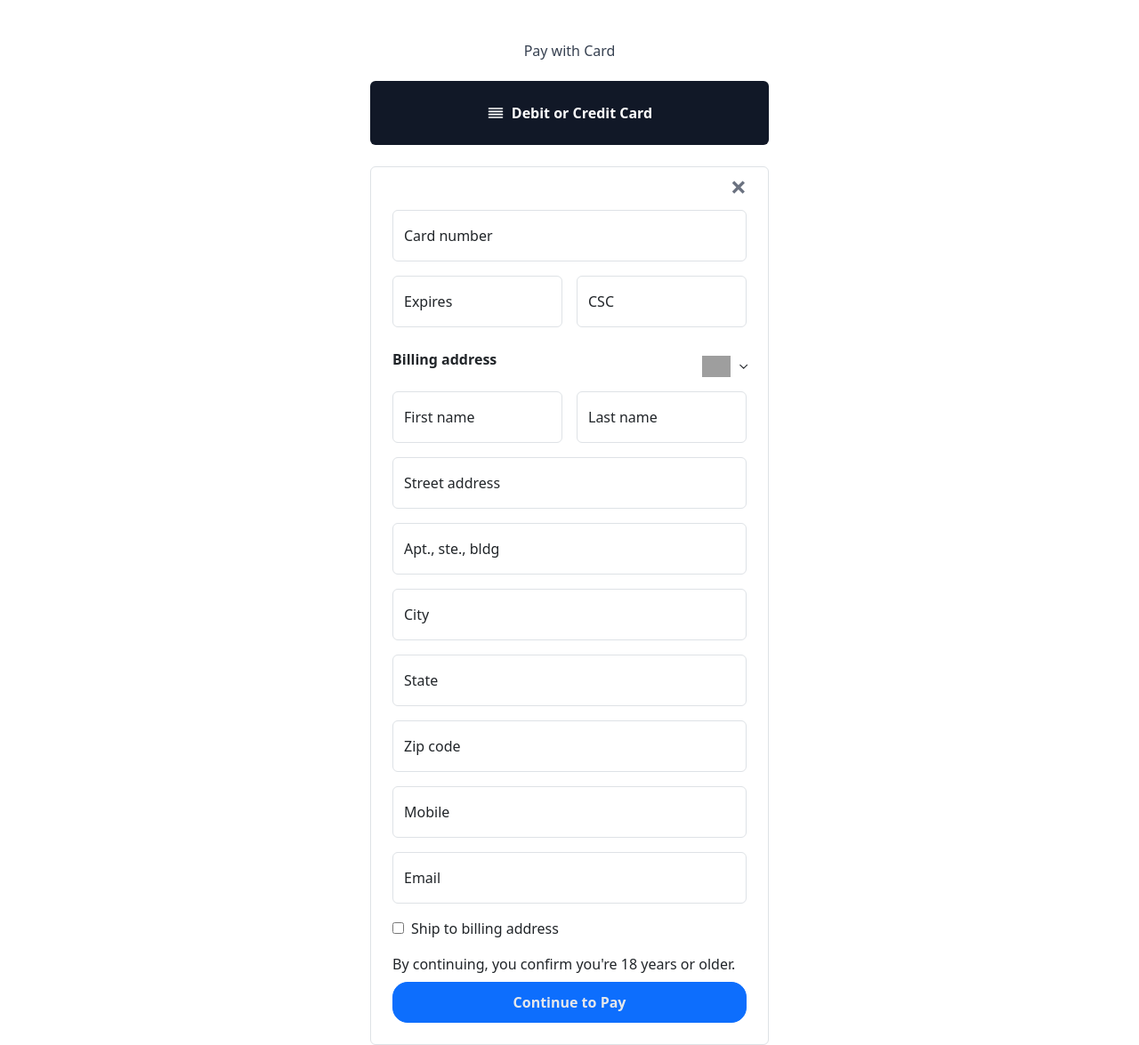
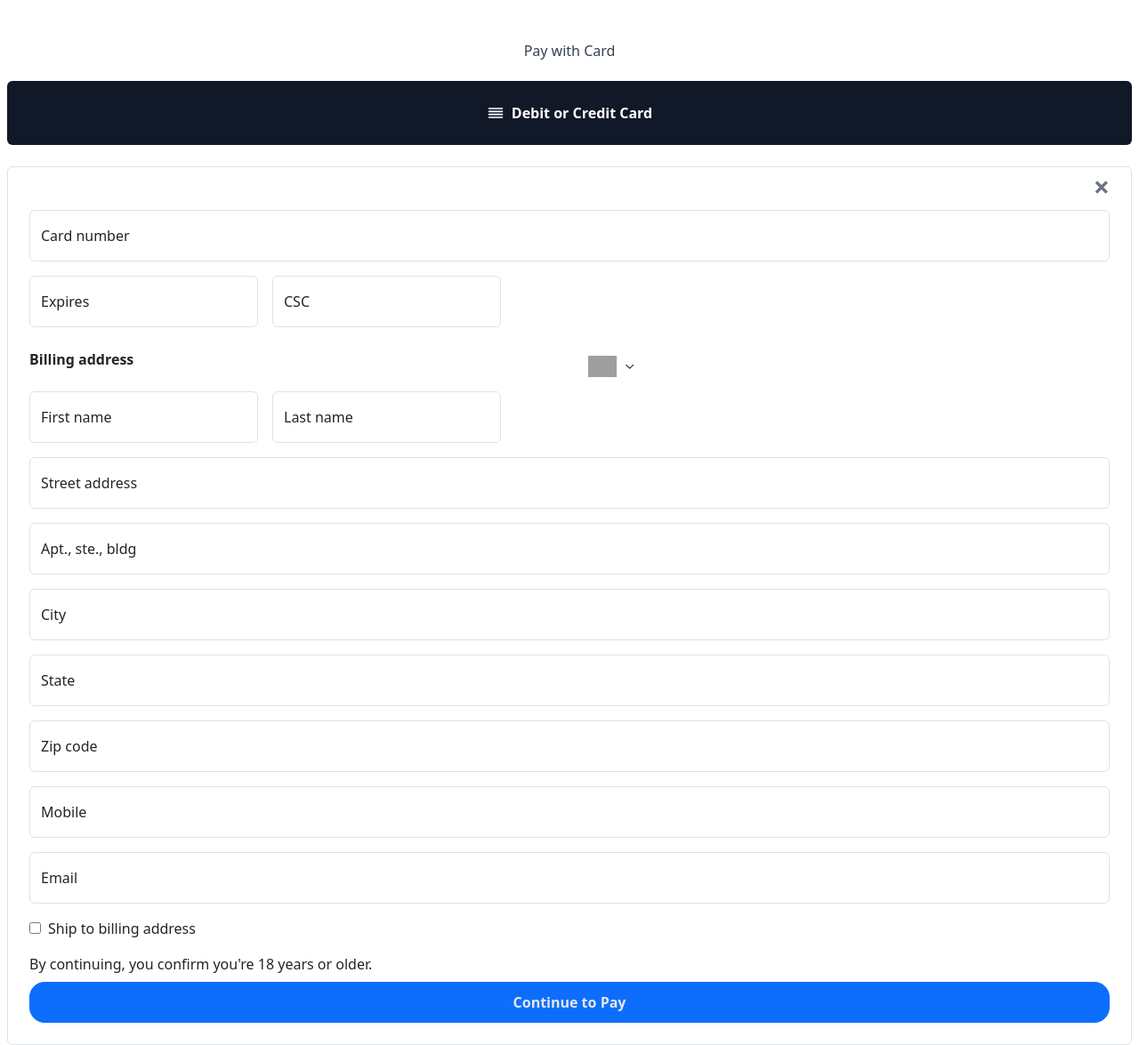
Before and after one commit to Ezekiah3854/Tatt-Appointment-Booking, a Flask app: page /p/card in a window 1280 px wide. Shown: the whole page at 89% size. Run offline with Flask 3, Linux system fonts and the light colour scheme; some libraries are stand-ins or nearby versions; grey boxes are pictures that could not be loaded.

Commit message:
commit changes

```diff
--- a/templates/debitdet.html
+++ b/templates/debitdet.html
@@ -10,6 +10,11 @@
     <script src="https://cdn.tailwindcss.com"></script>
 
     <style>
+        html,
+        body {
+            overflow-x: hidden;
+        }
+
         input[type='number']::-webkit-outer-spin-button,
         input[type='number']::-webkit-inner-spin-button {
             -webkit-appearance: none;
@@ -29,8 +34,8 @@
 
 </head>
 
-<body class="bg-white flex items-center justify-center min-h-screen px-4">
-    <div class="w-full max-w-md space-y-6">
+<body class="bg-white px-2">
+    <div class="w-full space-y-6">
         <h2 class="text-center text-gray-700 font-medium mt-5">Pay with Card</h2>
 
         <!-- Debit or Credit Card Button -->
@@ -72,7 +77,7 @@
                 </div>
                 <div class="flex space-x-4 items-center">
                     <p class="font-semibold mb-3">Billing address</p>
-                    <div class="items-center ml-auto relative w-64 left-1/2">
+                    <div class="items-center ml-auto relative w-64 left-1/2 -translate-x-1/2">
                         <!-- Trigger Button -->
                         <button id="dropdownButton" class="w-1/3 bg-transparent p-3 flex justify-between items-center"
                             onclick="toggleDropdown()">
```
